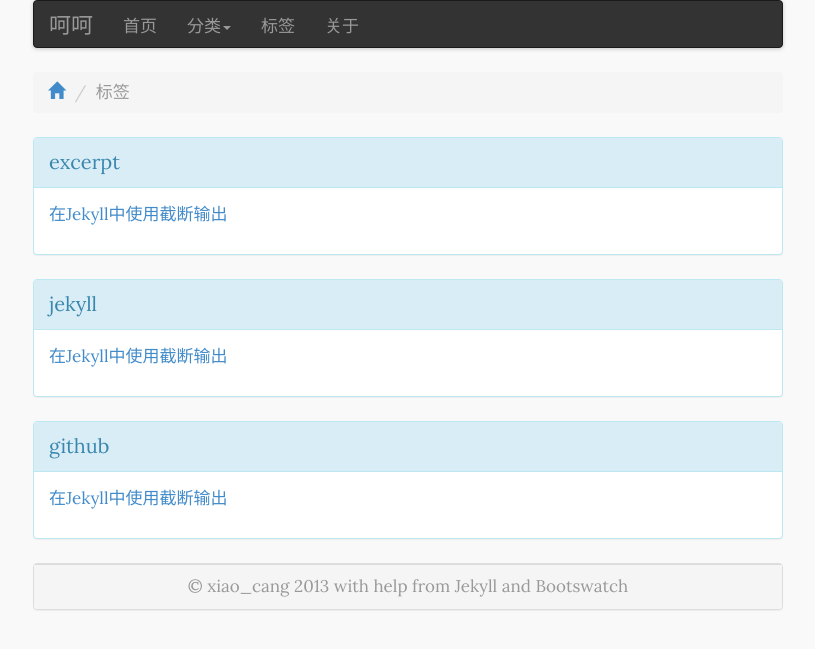
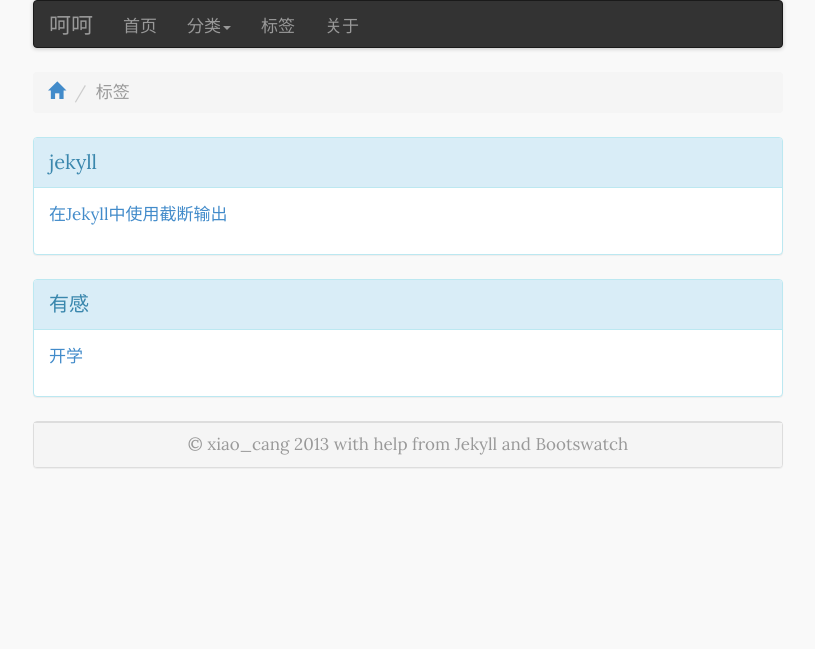
Before and after one commit to johnnywang1991/blog, a Jekyll site: the page built from tags.html, in a window 1280 px wide. Shown: the top 649 px of the page, without its empty margins (232-1047 px from the left). Built offline with Jekyll 4.4.1, drawn with Linux system fonts in a browser that asks for light colours; nearby versions of some CDN libraries; Markdown is read by kramdown in place of the engine named in the settings.

Commit message:
update post tags
更新了下每篇文章的tag

```diff
--- a/_posts/2013-4-11-jekyll-excerpt.md
+++ b/_posts/2013-4-11-jekyll-excerpt.md
@@ -3,7 +3,7 @@ layout: post
 title: 在Jekyll中使用截断输出
 category : Jekyll
 tagline: "Supporting tagline"
-tags : [excerpt, jekyll, github]
+tags : [jekyll]
 ---
 
 因为之前一直用的是[WordPress](http://wordpress.org)，转到Jekyll后自然的就想去找一个可以识别`<!-- more -->`来截断输出的方法
--- a/_posts/2013-9-1-school-opens.md
+++ b/_posts/2013-9-1-school-opens.md
@@ -3,7 +3,7 @@ layout: post
 title: 开学
 category : 随笔
 tagline: "Supporting tagline"
-tags : [null]
+tags : [有感]
 ---
 9月1日是一年一度大中小学开学的日子
 
```
